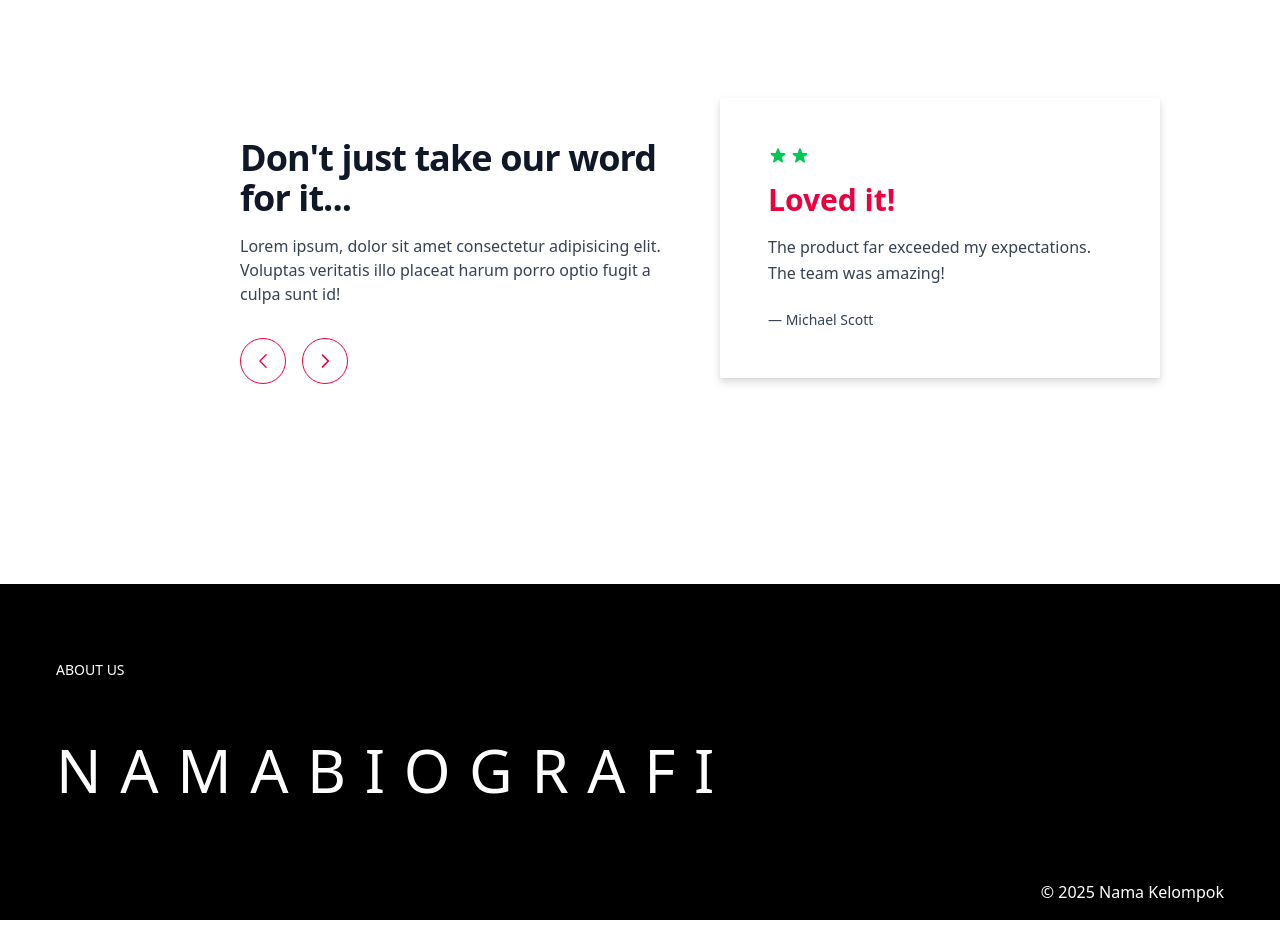
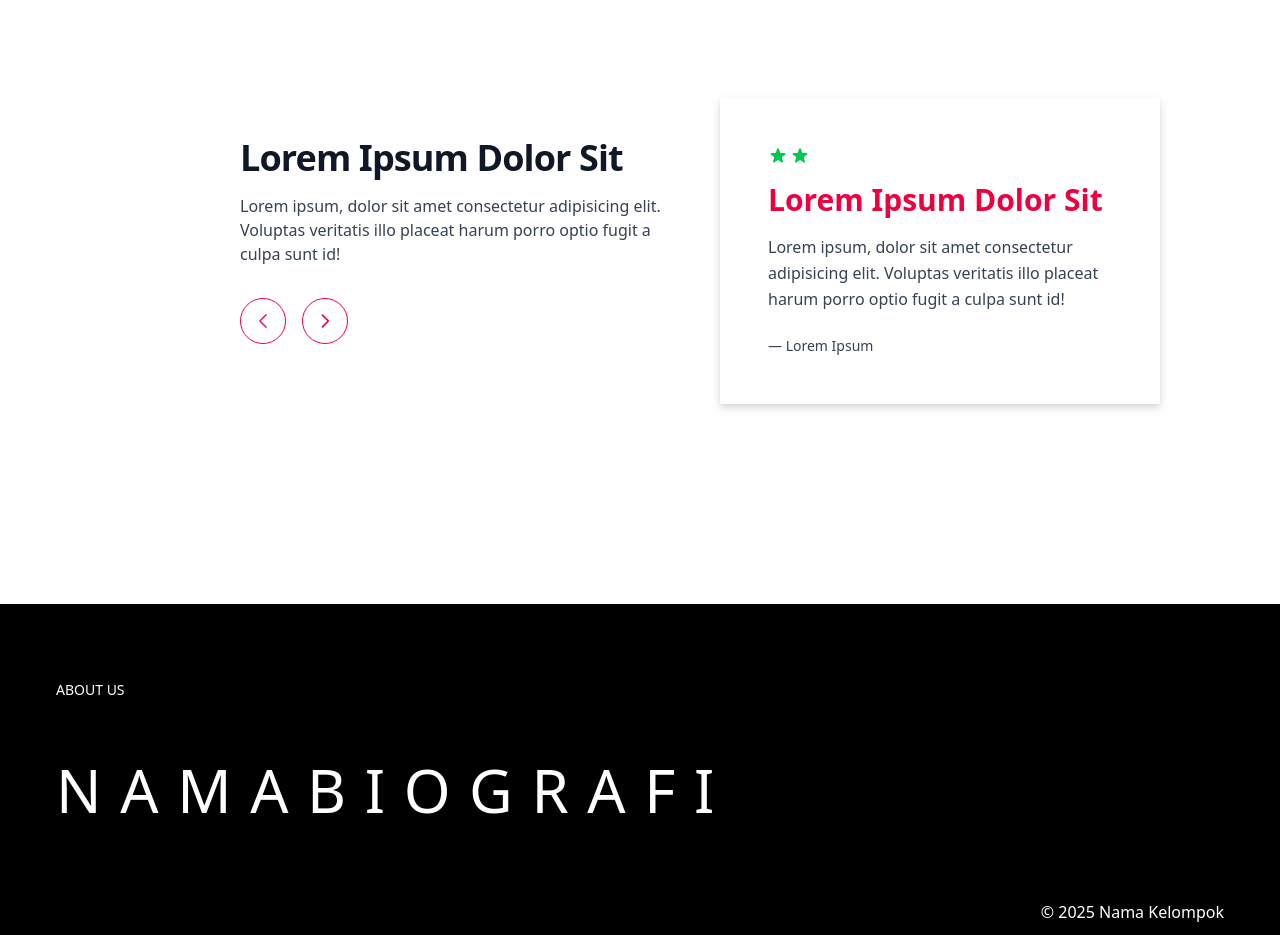
Before and after one commit to andraangjaya/WebsiteBiografi, an Angular app: page / in a window 1280 px wide. Shown: the part 2520-3455 px from the top of the page. Built offline with nearby package versions, Linux system fonts and the light colour scheme.

Commit message:
small detail home page

```diff
--- a/src/app/home/home.component.html
+++ b/src/app/home/home.component.html
@@ -87,7 +87,7 @@
   <div class="grid grid-cols-2 gap-10 mr-30 ml-60 mb-50">
     <div class="max-w-xl text-center ltr:sm:text-left rtl:sm:text-right">
       <h2 class="text-3xl font-bold tracking-tight text-gray-900 sm:text-4xl mt-10">
-        Don't just take our word for it...
+        Lorem Ipsum Dolor Sit
       </h2>
 
       <p class="mt-4 text-gray-700">
@@ -165,7 +165,7 @@
               </div>
 
               <footer class="mt-4 text-sm font-medium text-gray-700 sm:mt-6">
-                &mdash; Michael Scott
+                &mdash; Lorem Ipsum
               </footer>
             </blockquote>
           </div>
--- a/src/app/home/home.component.ts
+++ b/src/app/home/home.component.ts
@@ -67,20 +67,23 @@ export class HomeComponent {
   testimonials = [
     {
       stars: 5,
-      title: 'Loved it!',
-      content: 'The product far exceeded my expectations. The team was amazing!',
+      title: 'Lorem Ipsum Dolor Sit',
+      content: 'Lorem ipsum, dolor sit amet consectetur adipisicing elit. Voluptas veritatis illo placeat\n' +
+        '        harum porro optio fugit a culpa sunt id!',
       author: 'John Doe'
     },
     {
       stars: 4,
-      title: 'Pretty good experience',
-      content: 'Overall solid, a few issues here and there, but support was great.',
+      title: 'Lorem Ipsum Dolor Sit',
+      content: 'Lorem ipsum, dolor sit amet consectetur adipisicing elit. Voluptas veritatis illo placeat\n' +
+        '        harum porro optio fugit a culpa sunt id!',
       author: 'Jane Smith'
     },
     {
       stars: 5,
-      title: 'Best purchase ever',
-      content: 'I can’t imagine my daily workflow without it now. 10/10 recommended!',
+      title: 'Lorem Ipsum Dolor Sit',
+      content: 'Lorem ipsum, dolor sit amet consectetur adipisicing elit. Voluptas veritatis illo placeat\n' +
+        '        harum porro optio fugit a culpa sunt id!',
       author: 'David Johnson'
     }
   ];
```
